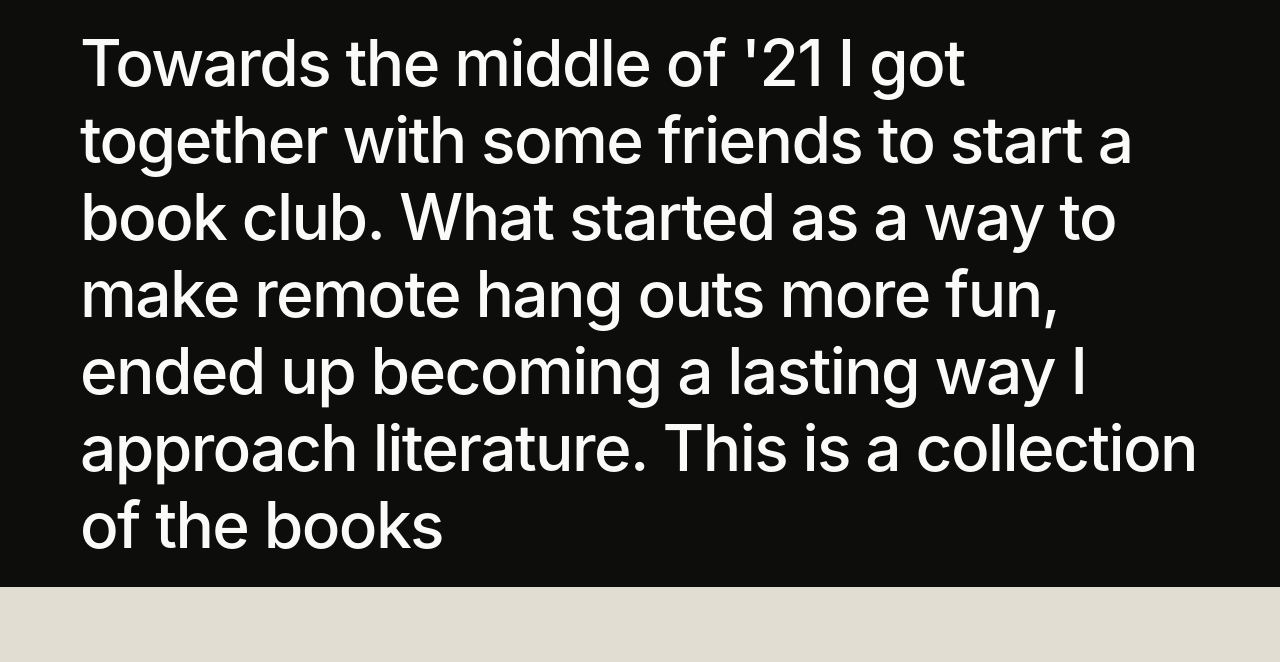
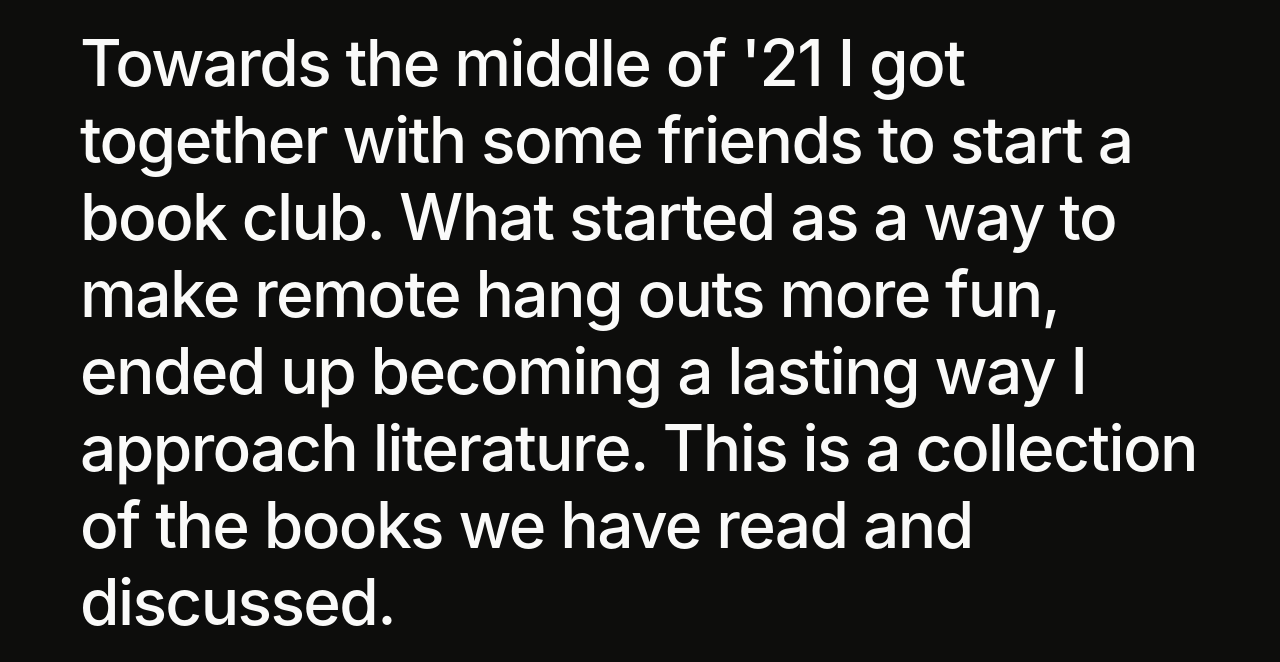
Before and after one commit to faooful/book-club, a plain HTML site: page index.html in a window 1280 px wide. Shown: the top 662 px of the page. Drawn offline with Linux system fonts and the light colour scheme; a web font is replaced by a local one.

Commit message:
copy changes on intro

```diff
--- a/index.html
+++ b/index.html
@@ -11,7 +11,7 @@
   </head>
   <body>
     <div class="intro">
-      <p>Towards the middle of '21 I got together with some friends to start a book club. What started as a way to make remote hang outs more fun, ended up becoming a lasting way I approach literature. This is a collection of the books</p>
+      <p>Towards the middle of '21 I got together with some friends to start a book club. What started as a way to make remote hang outs more fun, ended up becoming a lasting way I approach literature. This is a collection of the books we have read and discussed.</p>
     </div>
 
     <div class="grid-container">
```
